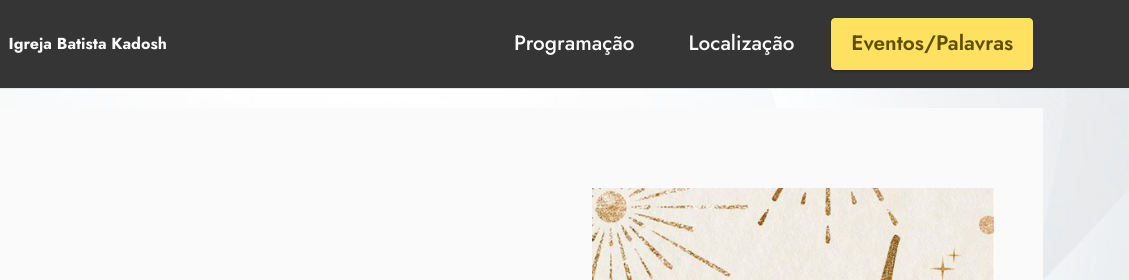
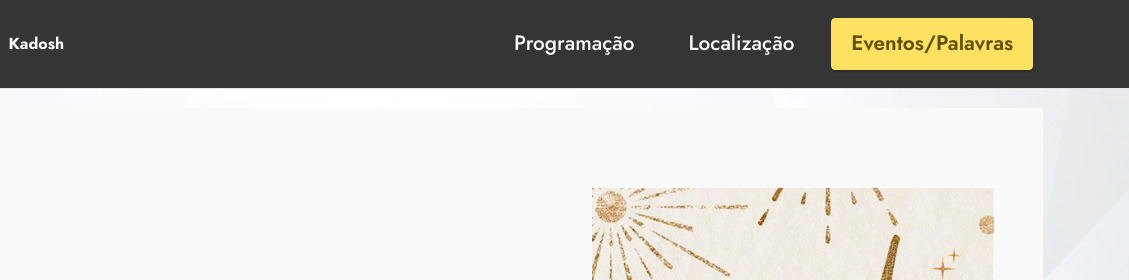
Before and after one commit to ViniciusMariano02/igrejakadoshrecife, a plain HTML site: page page1.html in a window 1280 px wide. Shown: the top 280 px of the page, 151-1280 px from the left. Drawn offline with Linux system fonts and the light colour scheme.

Commit message:
Update page1.html

```diff
--- a/page1.html
+++ b/page1.html
@@ -38,7 +38,7 @@
                         <img src="assets/images/bolapreta-finalizada-121x121.png" alt="Mobirise Website Builder" style="height: 3.8rem;">
                     </a>
                 </span>
-                <span class="navbar-caption-wrap"><a class="navbar-caption text-danger text-primary display-7" href="">Igreja Batista Kadosh</a></span>
+                <span class="navbar-caption-wrap"><a class="navbar-caption text-danger text-primary display-7" href="">Kadosh</a></span>
             </div>
             <button class="navbar-toggler" type="button" data-toggle="collapse" data-bs-toggle="collapse" data-target="#navbarSupportedContent" data-bs-target="#navbarSupportedContent" aria-controls="navbarNavAltMarkup" aria-expanded="false" aria-label="Toggle navigation">
                 <div class="hamburger">
```
